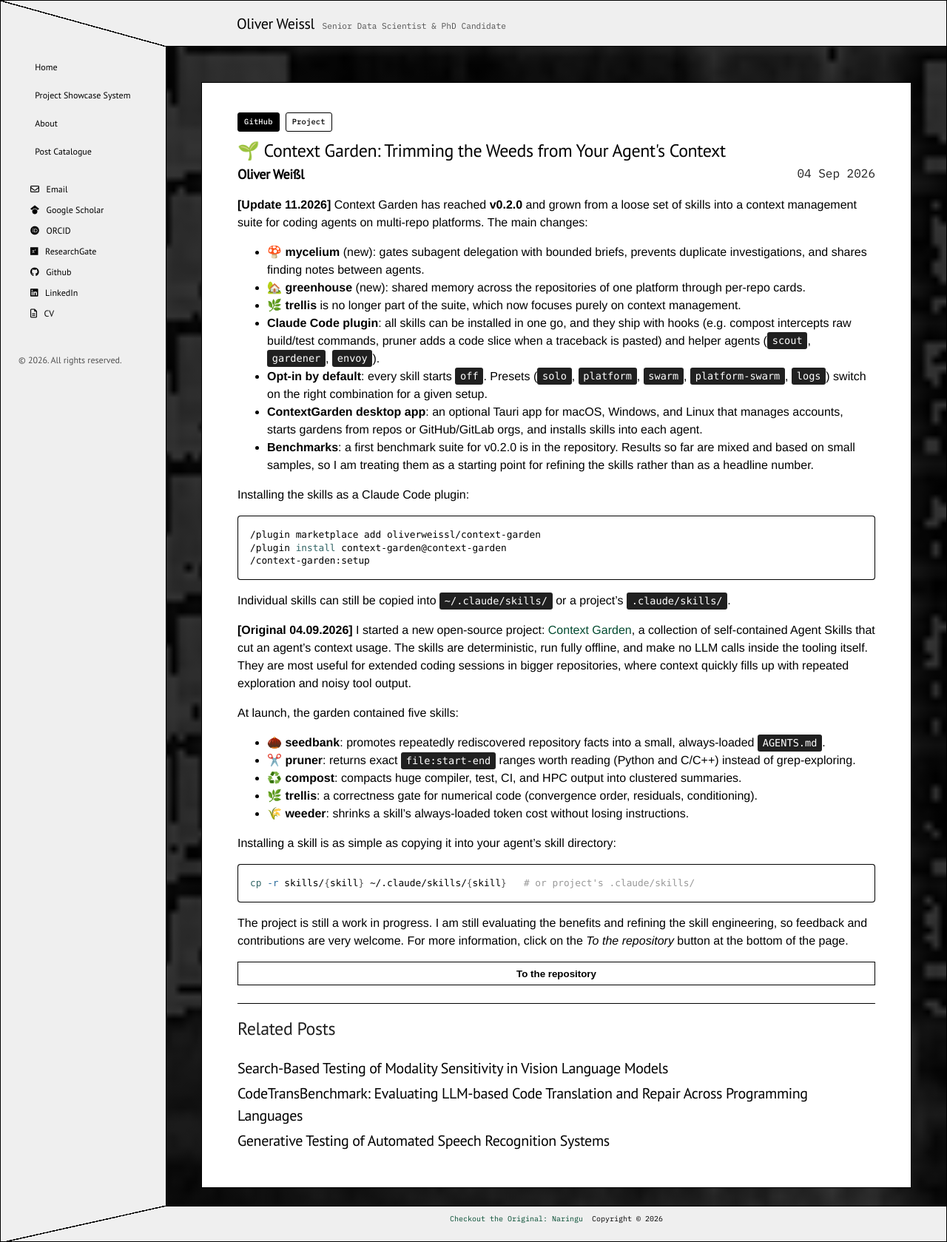
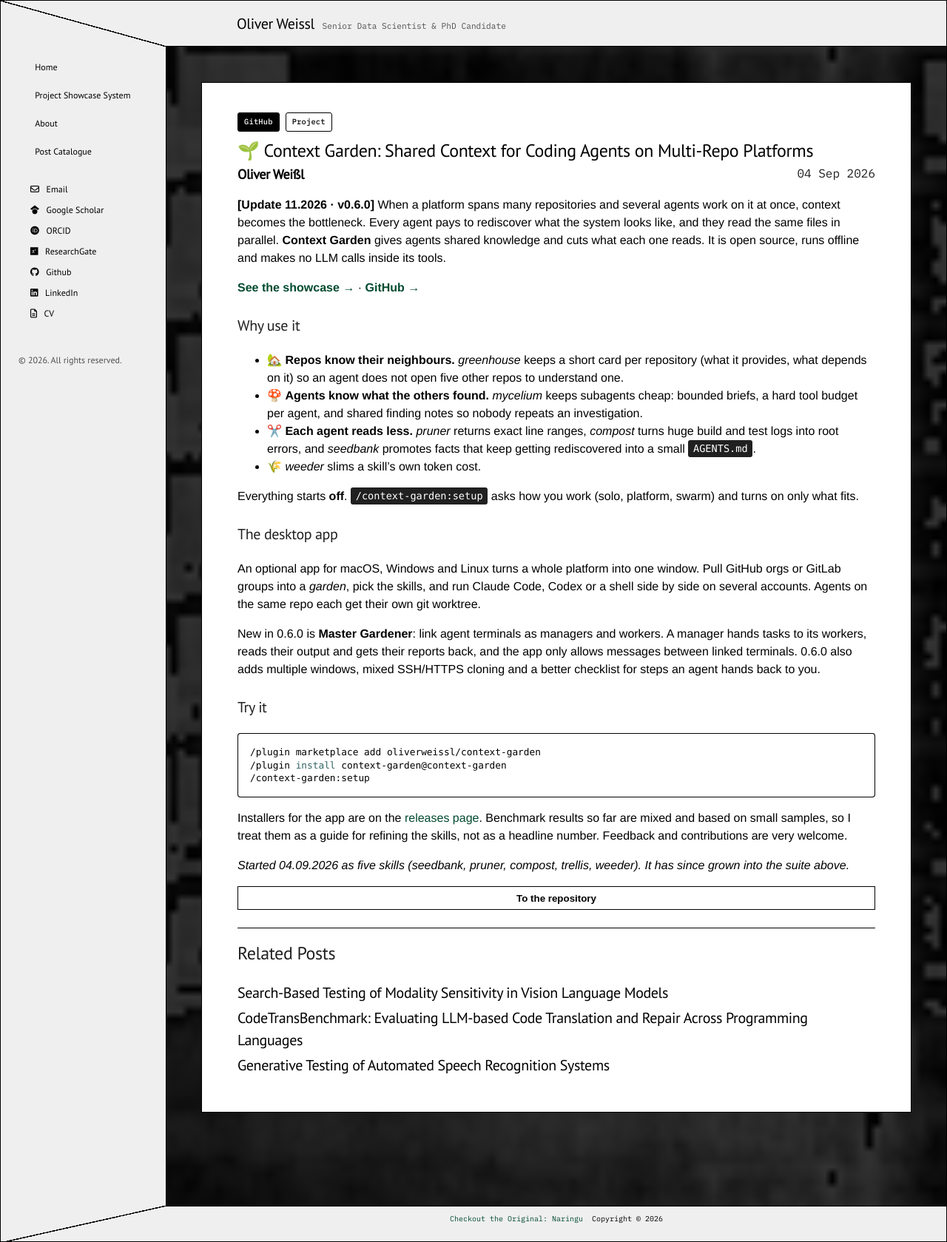
Before and after one commit to oliverweissl/oliverweissl.github.io, a Jekyll site: the page built from _posts/2026-09-04-context-garden.md, in a window 1280 px wide. Shown: the whole page at 74% size. Built offline with Jekyll 4.4.1, drawn with Linux system fonts in a browser that asks for light colours; nearby versions of some CDN libraries.

Commit message:
Rewrite Context Garden post for v0.6.0: shorter, why-first, link showcase (#3)
Co-authored-by: Claude Sonnet 5.5 <noreply@anthropic.com>

````diff
--- a/_posts/2026-09-04-context-garden.md
+++ b/_posts/2026-09-04-context-garden.md
@@ -1,6 +1,6 @@
 ---
 layout: post
-title: "🌱 Context Garden: Trimming the Weeds from Your Agent's Context"
+title: "🌱 Context Garden: Shared Context for Coding Agents on Multi-Repo Platforms"
 authors: Oliver Weißl
 link: https://github.com/oliverweissl/context-garden
 button_label: To the repository
@@ -8,17 +8,26 @@ venue: "GitHub"
 categories:
 - project
 ---
-**[Update 11.2026]** Context Garden has reached **v0.2.0** and grown from a loose set of skills into a context management suite for coding agents on multi-repo platforms. The main changes:
+**[Update 11.2026 · v0.6.0]** When a platform spans many repositories and several agents work on it at once, context becomes the bottleneck. Every agent pays to rediscover what the system looks like, and they read the same files in parallel. **Context Garden** gives agents shared knowledge and cuts what each one reads. It is open source, runs offline and makes no LLM calls inside its tools.
 
-- 🍄 **mycelium** (new): gates subagent delegation with bounded briefs, prevents duplicate investigations, and shares finding notes between agents.
-- 🏡 **greenhouse** (new): shared memory across the repositories of one platform through per-repo cards.
-- 🌿 **trellis** is no longer part of the suite, which now focuses purely on context management.
-- **Claude Code plugin**: all skills can be installed in one go, and they ship with hooks (e.g. compost intercepts raw build/test commands, pruner adds a code slice when a traceback is pasted) and helper agents (`scout`, `gardener`, `envoy`).
-- **Opt-in by default**: every skill starts `off`. Presets (`solo`, `platform`, `swarm`, `platform-swarm`, `logs`) switch on the right combination for a given setup.
-- **ContextGarden desktop app**: an optional Tauri app for macOS, Windows, and Linux that manages accounts, starts gardens from repos or GitHub/GitLab orgs, and installs skills into each agent.
-- **Benchmarks**: a first benchmark suite for v0.2.0 is in the repository. Results so far are mixed and based on small samples, so I am treating them as a starting point for refining the skills rather than as a headline number.
+**[See the showcase →](https://oliverweissl.github.io/context-garden/)** · **[GitHub →](https://github.com/oliverweissl/context-garden)**
 
-Installing the skills as a Claude Code plugin:
+### Why use it
+
+- 🏡 **Repos know their neighbours.** *greenhouse* keeps a short card per repository (what it provides, what depends on it) so an agent does not open five other repos to understand one.
+- 🍄 **Agents know what the others found.** *mycelium* keeps subagents cheap: bounded briefs, a hard tool budget per agent, and shared finding notes so nobody repeats an investigation.
+- ✂️ **Each agent reads less.** *pruner* returns exact line ranges, *compost* turns huge build and test logs into root errors, and *seedbank* promotes facts that keep getting rediscovered into a small `AGENTS.md`.
+- 🌾 *weeder* slims a skill's own token cost.
+
+Everything starts **off**. `/context-garden:setup` asks how you work (solo, platform, swarm) and turns on only what fits.
+
+### The desktop app
+
+An optional app for macOS, Windows and Linux turns a whole platform into one window. Pull GitHub orgs or GitLab groups into a *garden*, pick the skills, and run Claude Code, Codex or a shell side by side on several accounts. Agents on the same repo each get their own git worktree.
+
+New in 0.6.0 is **Master Gardener**: link agent terminals as managers and workers. A manager hands tasks to its workers, reads their output and gets their reports back, and the app only allows messages between linked terminals. 0.6.0 also adds multiple windows, mixed SSH/HTTPS cloning and a better checklist for steps an agent hands back to you.
+
+### Try it
 
 ```bash
 /plugin marketplace add oliverweissl/context-garden
@@ -26,22 +35,6 @@ Installing the skills as a Claude Code plugin:
 /context-garden:setup
 ```
 
-Individual skills can still be copied into `~/.claude/skills/` or a project's `.claude/skills/`.
+Installers for the app are on the [releases page](https://github.com/oliverweissl/context-garden/releases). Benchmark results so far are mixed and based on small samples, so I treat them as a guide for refining the skills, not as a headline number. Feedback and contributions are very welcome.
 
-**[Original 04.09.2026]** I started a new open-source project: [Context Garden](https://github.com/oliverweissl/context-garden), a collection of self-contained Agent Skills that cut an agent's context usage. The skills are deterministic, run fully offline, and make no LLM calls inside the tooling itself. They are most useful for extended coding sessions in bigger repositories, where context quickly fills up with repeated exploration and noisy tool output.
-
-At launch, the garden contained five skills:
-
-- 🌰 **seedbank**: promotes repeatedly rediscovered repository facts into a small, always-loaded `AGENTS.md`.
-- ✂️ **pruner**: returns exact `file:start-end` ranges worth reading (Python and C/C++) instead of grep-exploring.
-- ♻️ **compost**: compacts huge compiler, test, CI, and HPC output into clustered summaries.
-- 🌿 **trellis**: a correctness gate for numerical code (convergence order, residuals, conditioning).
-- 🌾 **weeder**: shrinks a skill's always-loaded token cost without losing instructions.
-
-Installing a skill is as simple as copying it into your agent's skill directory:
-
-```bash
-cp -r skills/{skill} ~/.claude/skills/{skill}   # or project's .claude/skills/
-```
-
-The project is still a work in progress. I am still evaluating the benefits and refining the skill engineering, so feedback and contributions are very welcome. For more information, click on the *To the repository* button at the bottom of the page.
+*Started 04.09.2026 as five skills (seedbank, pruner, compost, trellis, weeder). It has since grown into the suite above.*
````
